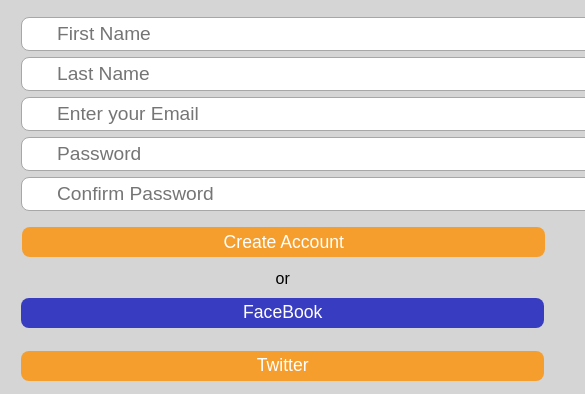
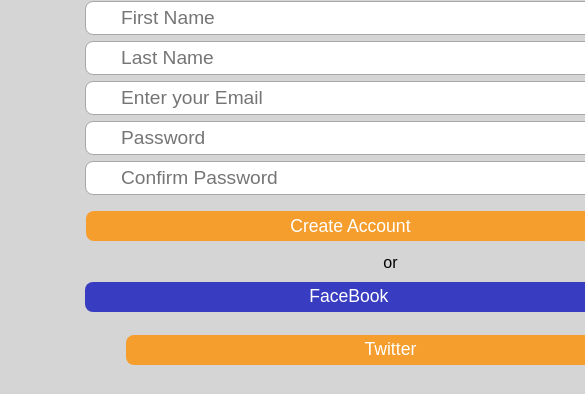
Before and after one commit to Saurabhcodechef/HTMLANDCSS, a plain HTML site: page RegistrationForm/index.html in a window 390 px wide. Shown: the part 483-877 px from the top of the page, 585 px wide, since content can reach past the window. Drawn offline with Linux system fonts and the light colour scheme.

Commit message:
Update style.css

```diff
--- a/RegistrationForm/css/style.css
+++ b/RegistrationForm/css/style.css
@@ -99,13 +99,20 @@
   background-color: #1d1d1d;
 }
 
-@media screen and (max-width:58.43rem){
-  main{
-    /* grid-template-columns: 1fr; */
-  }
+@media screen and (max-width:79.06rem){
+
   .row{
     flex-direction: column;
   }
+  .btn{
+
+    width:33rem
+  }
+
+  .btn-facebook ,.btn-twitter{
+    margin-left: 5.2rem;
+  }
+
 }
 
 @media screen and (max-width:36.43rem) {
@@ -119,16 +126,15 @@
     align-items: center;
   }
   section {
-    margin-top:2rem
-    margin-left: 1rem;
+    margin-left: 5rem;
   }
 
   input{
-    width:100%;
+    width:75%;
   }
   .form-section{
     width:100%;
-    margin: 1rem 0 0 1rem;
+    margin: 0 0 0 5rem;
   }
   .form{
     display: flex;
@@ -136,6 +142,10 @@
     width:100%;
 
   }
+  .btn-facebook ,.btn-twitter{
+    margin-left: -4.8rem;
+  }
+
   .flex-column{
     display: flex;
     align-items: center;
```
